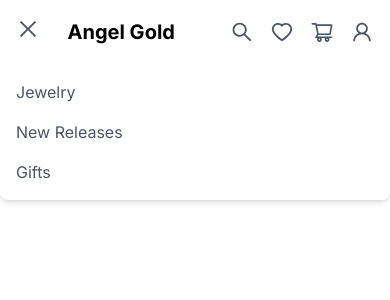
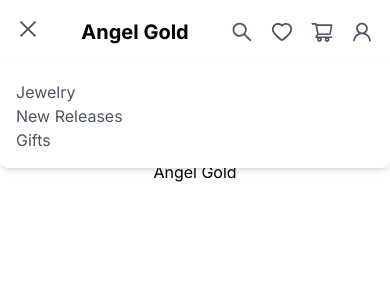
Before and after one commit to BernardoAguayoOrtega/angel-gold-shop, a Next.js app: page / in a window 390 px wide. Both pictures are taken after a click on the button 28 px from the left and 29 px from the top of the page. Shown: the top 300 px of the page. Built offline with nearby package versions, Linux system fonts and the light colour scheme.

Commit message:
Refactor Navbar component to improve code organization and readability

```diff
--- a/components/Navbar.tsx
+++ b/components/Navbar.tsx
@@ -24,14 +24,62 @@
   { ref: "#", label: "Gifts" },
 ];
 
-export default function Navbar(): JSX.Element {
-  const [isMenuOpen, setIsMenuOpen] = useState(false);
+const LogoComponent = (): JSX.Element => (
+  <div className='flex-shrink-0'>
+    <Link href='/' className='text-xl font-bold'>
+      Angel Gold
+    </Link>
+  </div>
+);
 
+interface NavigationLinksComponentProps {
+  isMobile: boolean;
+  isMenuOpen: boolean;
+}
+
+const NavigationLinksComponent: React.FC<NavigationLinksComponentProps> = ({
+  isMobile,
+  isMenuOpen,
+}): JSX.Element => {
   return (
-    <nav className='bg-white shadow'>
-      <div className='max-w-7xl mx-auto px-4 sm:px-6 lg:px-8'>
-        <div className='flex items-center justify-between h-16'>
-          {/* Mobile menu button */}
+    <div
+      className={`${
+        isMobile ? (isMenuOpen ? "block" : "hidden") : "hidden md:flex"
+      } ${
+        isMobile
+          ? "absolute top-16 left-0 w-full bg-white z-50 shadow-md rounded-b-lg p-4"
+          : "space-x-10 items-center"
+      }`}>
+      {NavigationLinks.map((link) => (
+        <Link
+          key={link.ref}
+          href={link.ref}
+          className='text-gray-600 hover:text-gray-900 block'>
+          {link.label}
+        </Link>
+      ))}
+    </div>
+  );
+};
+
+const IconMenuComponent = (): JSX.Element => (
+  <div className='flex items-center space-x-4'>
+    <AiOutlineSearch className='h-6 w-6 text-gray-600 hover:text-gray-900 cursor-pointer' />
+    <AiOutlineHeart className='h-6 w-6 text-gray-600 hover:text-gray-900 cursor-pointer' />
+    <AiOutlineShoppingCart className='h-6 w-6 text-gray-600 hover:text-gray-900 cursor-pointer' />
+    <AiOutlineUser className='h-6 w-6 text-gray-600 hover:text-gray-900 cursor-pointer' />
+  </div>
+);
+
+interface MobileMenuButtonComponentType {
+  isMenuOpen: boolean;
+  setIsMenuOpen: (value: boolean) => void;
+}
+
+const MobileMenuButtonComponent: React.FC<MobileMenuButtonComponentType> = ({
+  isMenuOpen,
+  setIsMenuOpen,
+}): JSX.Element => (
   <div className='md:hidden'>
     <button
       onClick={() => setIsMenuOpen(!isMenuOpen)}
@@ -43,54 +91,23 @@
       )}
     </button>
   </div>
+);
 
-          {/* Logo and brand */}
-          <div className='flex-shrink-0'>
-            <a href='/' className='text-xl font-bold'>
-              Angel Gold
-            </a>
-          </div>
+export default function Navbar(): JSX.Element {
+  const [isMenuOpen, setIsMenuOpen] = useState(false);
 
-          {/* Navigation Links - show in md and hide in mobile */}
-          <div
-            className={`md:flex space-x-10 items-center ${
-              isMenuOpen ? "flex" : "hidden"
-            }`}>
-            {!isMenuOpen &&
-              NavigationLinks.map((link) => (
-                <Link
-                  key={link.ref}
-                  href={link.ref}
-                  className='hidden md:block text-gray-600 hover:text-gray-900'>
-                  {link.label}
-                </Link>
-              ))}
-          </div>
-
-          {/* Search and Cart Icons */}
-          <div className='flex items-center space-x-4'>
-            <AiOutlineSearch className='h-6 w-6 text-gray-600 hover:text-gray-900 cursor-pointer' />
-            <AiOutlineHeart className='h-6 w-6 text-gray-600 hover:text-gray-900 cursor-pointer' />
-            <AiOutlineShoppingCart className='h-6 w-6 text-gray-600 hover:text-gray-900 cursor-pointer' />
-            <AiOutlineUser className='h-6 w-6 text-gray-600 hover:text-gray-900 cursor-pointer' />
-          </div>
-        </div>
-
-        {/* Mobile Navigation Links - hide in md and above */}
-        <div
-          className={`absolute top-16 left-0 w-full bg-white z-50 shadow-md rounded-b-lg md:hidden ${
-            isMenuOpen ? "block" : "hidden"
-          }`}>
-          <div className='flex flex-col space-y-4 p-4'>
-            {NavigationLinks.map((link) => (
-              <Link
-                key={link.ref}
-                href={link.ref}
-                className='text-gray-600 hover:text-gray-900'>
-                {link.label}
-              </Link>
-            ))}
-          </div>
+  return (
+    <nav className='bg-white shadow'>
+      <div className='max-w-7xl mx-auto px-4 sm:px-6 lg:px-8'>
+        <div className='flex items-center justify-between h-16'>
+          <MobileMenuButtonComponent
+            isMenuOpen={isMenuOpen}
+            setIsMenuOpen={setIsMenuOpen}
+          />
+          <LogoComponent />
+          <NavigationLinksComponent isMobile={false} isMenuOpen={isMenuOpen} />
+          <IconMenuComponent />
+          <NavigationLinksComponent isMobile={true} isMenuOpen={isMenuOpen} />
         </div>
       </div>
     </nav>
```
Lines whose indentation alone changed are shown as unchanged.
